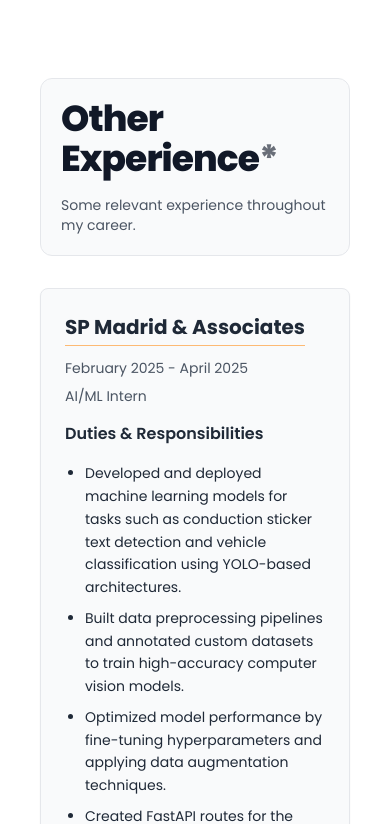
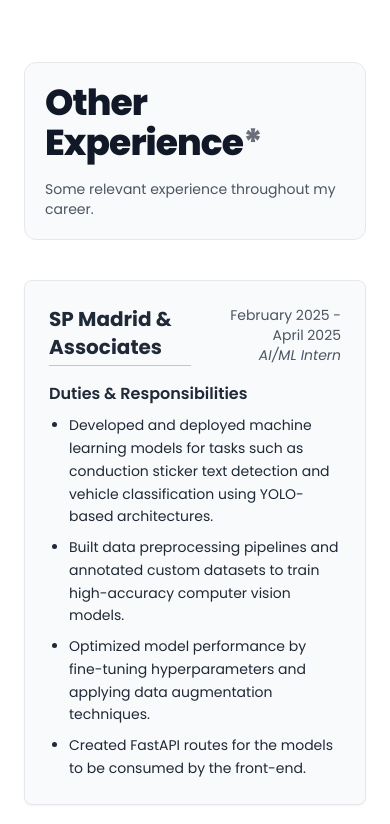
Before and after one commit to moisesxtian/websiteportfolio, a React (Vite) app: page / in a window 390 px wide. Shown: the part 4968-5792 px from the top of the page. Built offline with nearby package versions, Linux system fonts and the light colour scheme.

Commit message:
improved layouts

```diff
--- a/src/App.tsx
+++ b/src/App.tsx
@@ -1,25 +1,23 @@
-
-import Navbar from "./components/Navbar"
+import Navbar from "./components/Navbar";
 import Intro from "./components/Intro";
 import Projects from "./components/Projects";
-import Certificates from "./components/Certificates"
-import Experience from "./components/Experience"
-import Contact from "./components/Contact"
-import Footer from "./components/Footer"
+import Certificates from "./components/Certificates";
+import Experience from "./components/Experience";
+import Contact from "./components/Contact";
+import Footer from "./components/Footer";
 
-
-function App(){
-  return(
-    <div>
+function App() {
+  return (
+    <div className="overflow-x-hidden">
       <Navbar />
       <Intro />
-      <Projects/>
-      <Certificates/>
-      <Experience/>
-      <Contact/>
-      <Footer/>
+      <Projects />
+      <Certificates />
+      <Experience />
+      <Contact />
+      <Footer />
     </div>
-
   );
 }
+
 export default App;
--- a/src/components/Experience.tsx
+++ b/src/components/Experience.tsx
@@ -19,20 +19,31 @@ type ExperienceItemProps = {
 function ExperienceItem({ company, period, role, duties, aos }: ExperienceItemProps) {
   return (
     <div
-      className="p-6 rounded-lg shadow-sm bg-gray-50 border hover:scale-105 transition flex flex-col gap-2"
+      className="p-6 rounded-lg shadow-sm bg-gray-50 border hover:scale-105 transition flex flex-col gap-4"
       data-aos={aos || "fade-up"}
     >
-      <h2 className="text-xl font-bold mb-1 border-b border-orange-300 pb-1 w-fit">
+      {/* Top row: 2 columns */}
+      <div className="grid grid-cols-2 items-start gap-2">
+        {/* Company on left */}
+        <h2 className="text-xl font-bold border-b border-orange-300 pb-1 text-left">
           {company}
         </h2>
+        {/* Period and Role on right */}
+        <div className="text-right">
           <p className="text-sm text-gray-600">{period}</p>
-      <p className="text-sm text-gray-600 mb-2">{role}</p>
+          <p className="text-sm text-gray-600 italic">{role}</p>
+        </div>
+      </div>
+
+      {/* Duties section */}
+      <div>
         <h3 className="font-semibold mb-2">Duties & Responsibilities</h3>
         <ul className="list-disc pl-5 text-sm flex flex-col gap-2">
           {duties.map((duty, idx) => (
             <li key={idx} className="leading-relaxed">{duty}</li>
           ))}
         </ul>
+      </div>
     </div>
   );
 }
@@ -74,7 +85,7 @@ export default function Experience() {
 
   return (
     <div
-      className="container mx-auto my-auto flex flex-col justify-center items-center md:items-start p-10 font-poppins text-gray-800"
+      className="container mx-auto flex flex-col justify-center items-center md:items-start p-6 md:p-10 font-poppins text-gray-800"
       id="Experience"
     >
       <div className="relative w-fit h-fit text-start rounded-xl p-5 md:pr-16 border bg-gray-50" data-aos="fade-right">
@@ -97,17 +108,27 @@ export default function Experience() {
           Some relevant experience throughout my career.
         </p>
       </div>
-      <div className="grid grid-cols-1 md:grid-cols-2 gap-8 pt-8 w-full">
-        {experiences.map((exp) => (
+
+      {/* Experience Cards */}
+
+  <div className="grid grid-cols-1 md:grid-cols-2 gap-x-8 gap-y-12 pt-10 w-full">
+    {experiences.map((exp, index) => {
+      const isLast = index === experiences.length - 1;
+      const isOddCount = experiences.length % 2 === 1;
+      const centerOnDesktop = isLast && isOddCount ? "md:col-span-2 md:mx-auto" : "";
+
+      return (
+        <div key={exp.company} className={centerOnDesktop}>
           <ExperienceItem
-            key={exp.company}
             company={exp.company}
             period={exp.period}
             role={exp.role}
             duties={exp.duties}
             aos="fade-up"
           />
-        ))}
+        </div>
+      );
+    })}
   </div>
     </div>
   );
--- a/src/components/Footer.tsx
+++ b/src/components/Footer.tsx
@@ -30,13 +30,13 @@ const Footer: React.FC = () => {
         </div>
 
         {/* Center: Quick Links */}
-        <div className="flex flex-col items-center gap-2">
-          <span className="uppercase text-xs text-gray-400 tracking-widest mb-1">Quick Links</span>
+        <div className="grid grid-cols-2 gap-5 text-center text-left md:text-center">
+          <span className="uppercase text-xs text-gray-400 tracking-widest mb-1 col-span-2">Quick Links</span>
           <a href="#Intro" className="hover:text-orange-400 transition text-sm">Home</a>
           <a href="#Projects" className="hover:text-orange-400 transition text-sm">Projects</a>
           <a href="#Certificates" className="hover:text-orange-400 transition text-sm">Certificates</a>
           <a href="#Experience" className="hover:text-orange-400 transition text-sm">Experience</a>
-          <a href="#Contact" className="hover:text-orange-400 transition text-sm">Contact</a>
+          <a href="#Contact" className="hover:text-orange-400 transition text-sm col-span-2 text-center">Contact</a>
         </div>
 
         {/* Right: Contact & Tech */}
--- a/src/components/Navbar.tsx
+++ b/src/components/Navbar.tsx
@@ -55,7 +55,7 @@ const Navbar = () => {
 
   return (
     <div
-      className={`fixed backdrop-blur-sm bg-opacity-80 bg-white w-screen left-1/2 transform -translate-x-1/2 container mx-auto flex justify-between items-center z-50 transition-all duration-300 ${
+      className={`fixed backdrop-blur-sm bg-opacity-80 bg-white w-full left-1/2 transform -translate-x-1/2 container mx-auto flex justify-between items-center z-50 transition-all duration-300 ${
         navbarVisible ? 'top-0' : '-top-20'
       }`}
     >
```
Also changed, not shown: 1 other file (tests, documents, lock files or other folders). Lines whose indentation alone changed are shown as unchanged.
